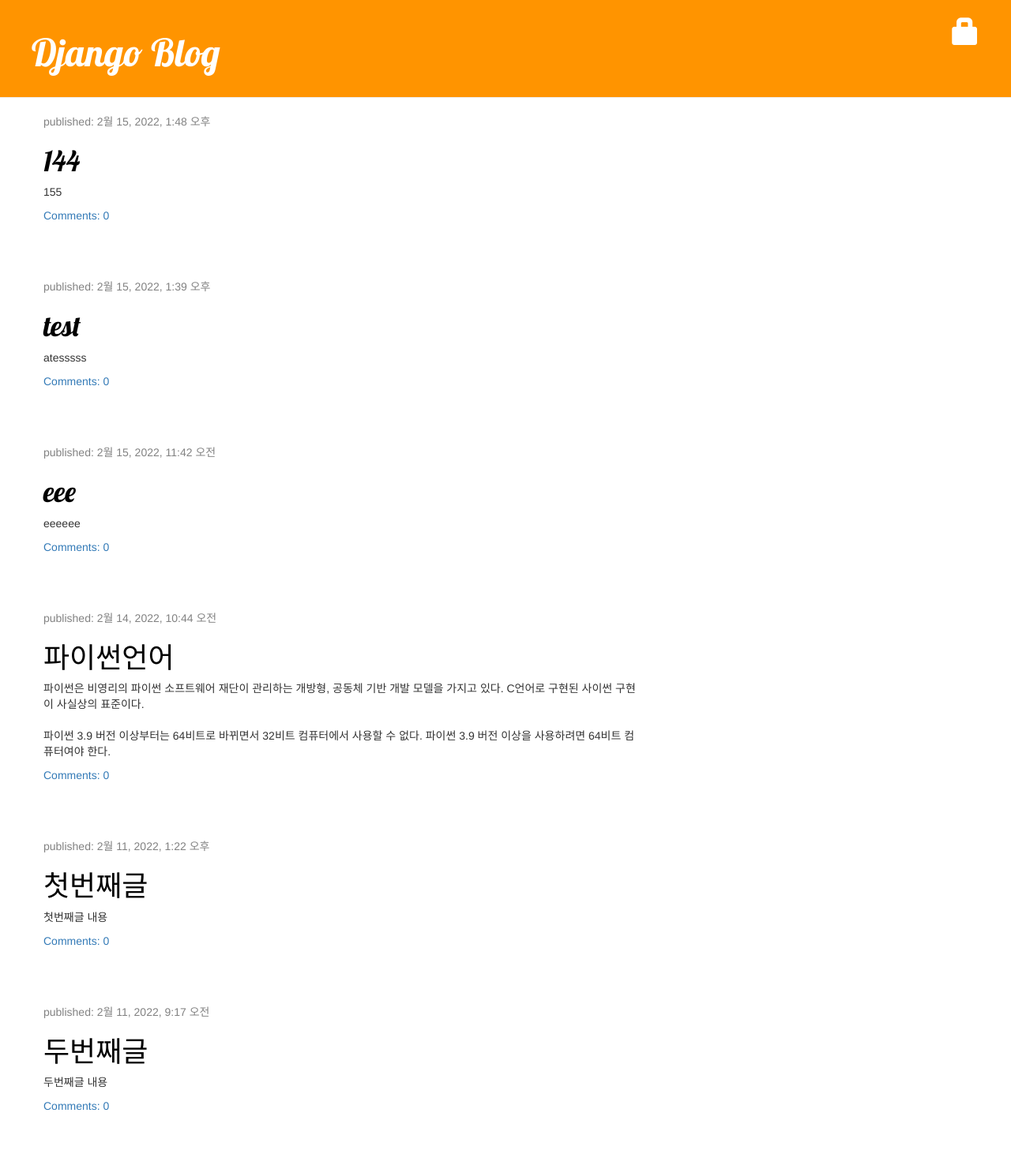
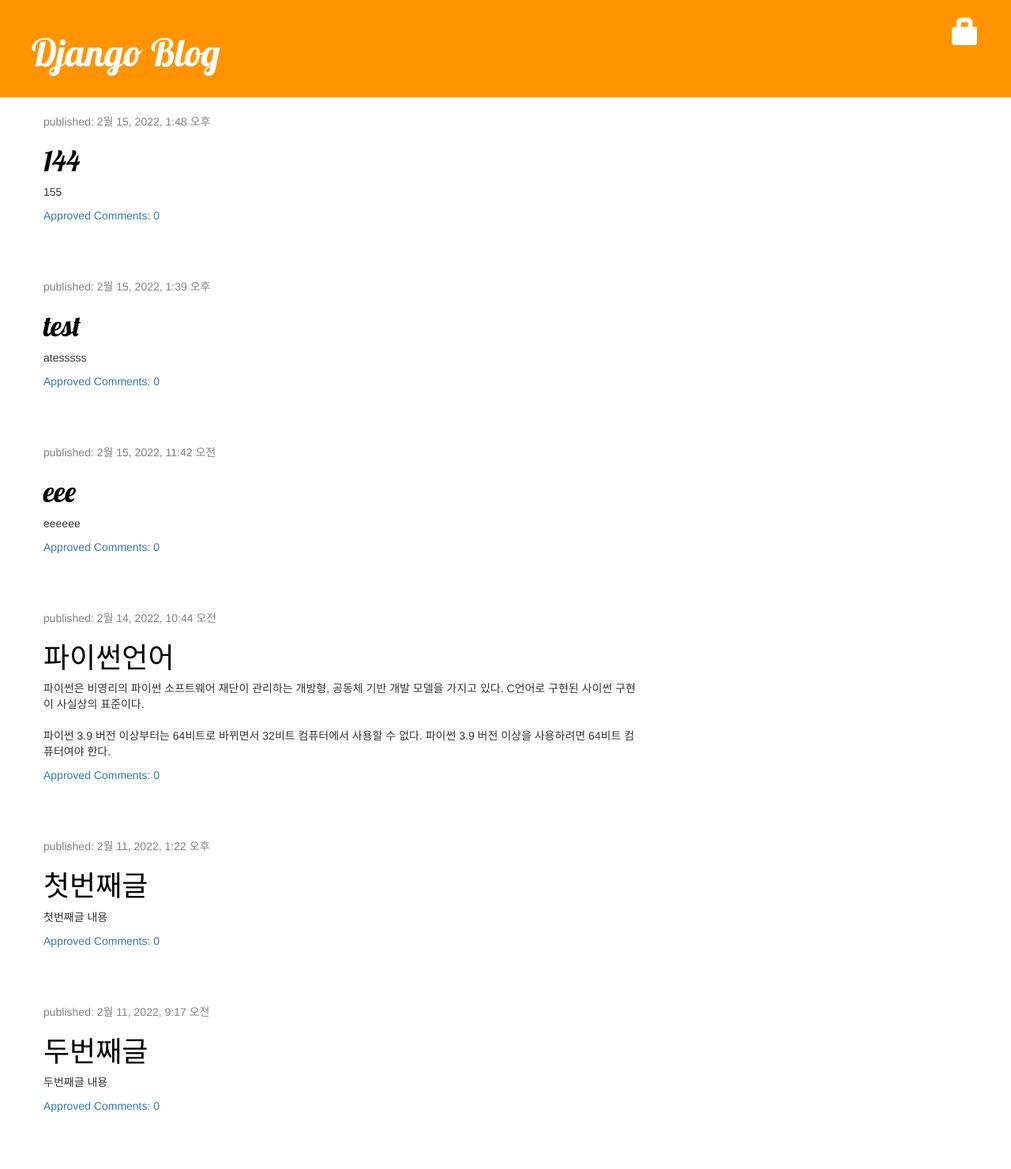
Before and after one commit to yusun31/python_django_blogapp_restframework1, a Django app: page /blog/ in a window 1280 px wide. Shown: the whole page at 79% size. Run offline with Django 3.2, Linux system fonts and the light colour scheme; data comes from the database, SQL or seed files in the repository; data that the repository does not hold is empty; some libraries are stand-ins or nearby versions.

Commit message:
approved_comments method add

```diff
--- a/blog/models.py
+++ b/blog/models.py
@@ -26,6 +26,9 @@ class Post(models.Model):
     def publish(self):
         self.published_date = timezone.now()
         self.save()
+    # Post가 참조하는 Comment 중에서 승인된 Comment만 필터링하기
+    def approved_comments(self):
+        return self.comments.filter(approved_comment=True)
 
 # 댓글(Comment) Model 클래스 선언
 class Comment(models.Model):
--- a/blog/templates/blog/post_list.html
+++ b/blog/templates/blog/post_list.html
@@ -8,7 +8,7 @@
             </div>
             <h1><a href="{% url 'post_detail' pk=post.pk %}">{{ post.title }}</a></h1>
             <p>{{ post.text| linebreaksbr }}</p>
-            <a href="{% url 'post_detail' pk=post.pk %}">Comments: {{ post.comments.count }}</a>
+            <a href="{% url 'post_detail' pk=post.pk %}">Approved Comments: {{ post.approved_comments.count }}</a>
         </div>
     {% empty %}
         <p>Blog(글)이 없습니다.</p>
```
